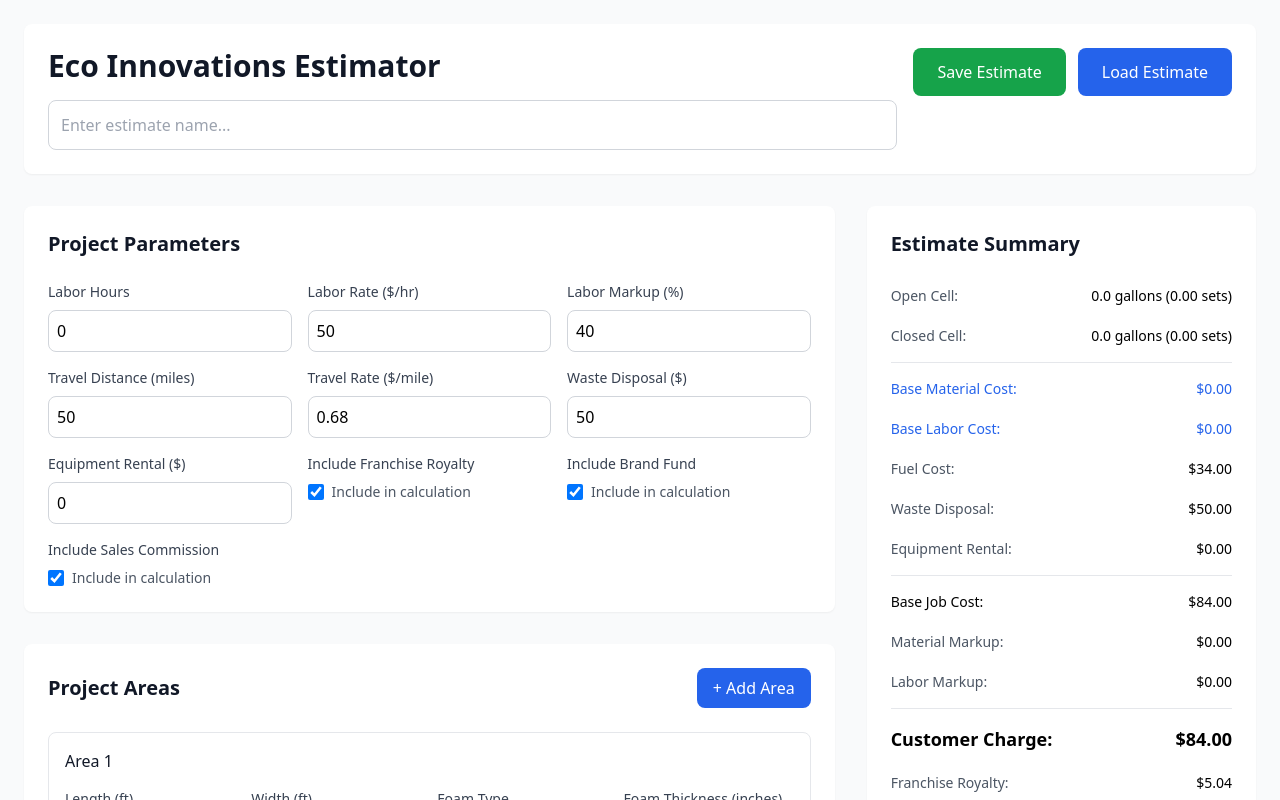
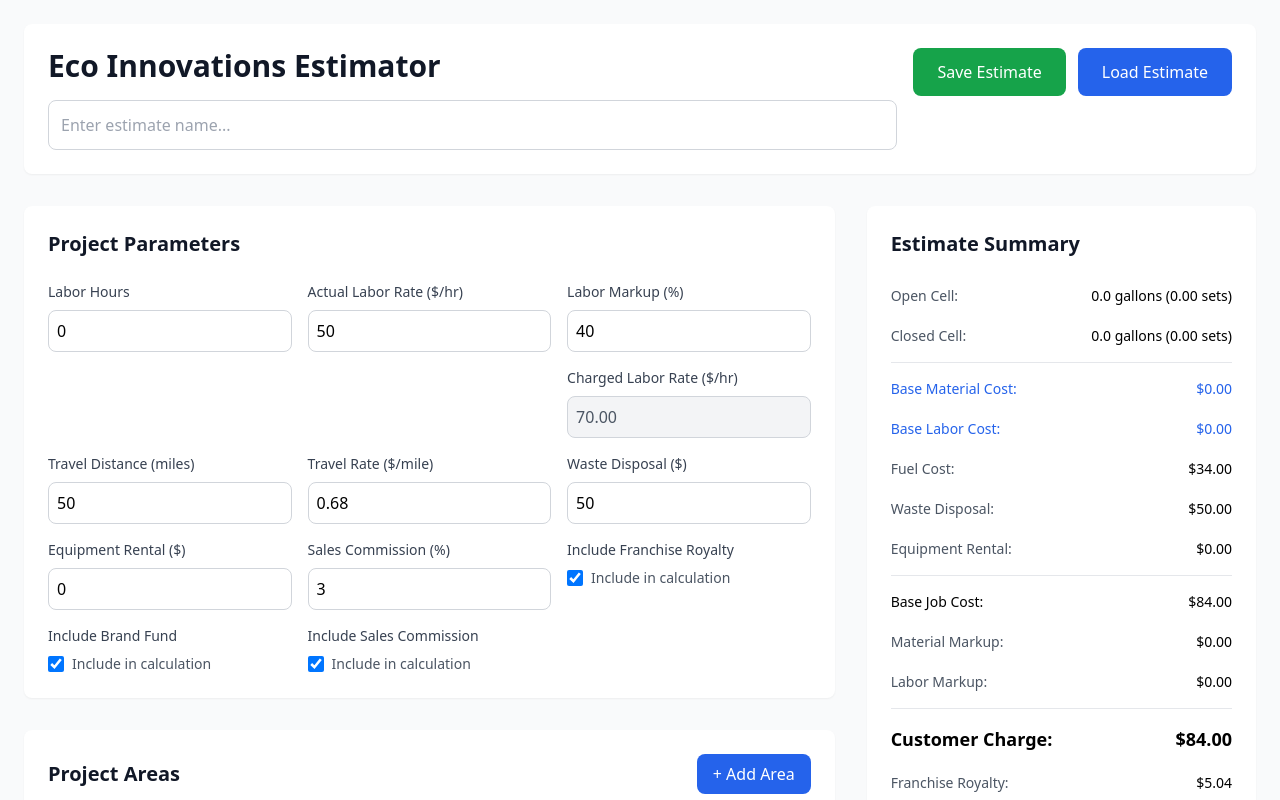
Before and after one commit to atjordan55/spray_foam_estimator_actuals, a React (Create React App) app: page / in a window 1280 px wide. Shown: the top 800 px of the page. Built offline with nearby package versions, Linux system fonts and the light colour scheme.

Commit message:
Update App.jsx

```diff
--- a/src/App.jsx
+++ b/src/App.jsx
@@ -1,4 +1,3 @@
-
 import React, { useState } from 'react';
 
 const MiniOutput = ({ sqft, gallons, sets, baseMaterialCost, markupAmount, totalCost }) => (
@@ -24,6 +23,7 @@ export default function SprayFoamEstimator() {
     travelRate: 0.68,
     wasteDisposal: 50,
     equipmentRental: 0,
+    salesCommission: 3,
     includeFranchiseRoyalty: true,
     includeBrandFund: true,
     includeSalesCommission: true
@@ -49,12 +49,14 @@ export default function SprayFoamEstimator() {
 
   const labelMap = {
     laborHours: "Labor Hours",
-    manualLaborRate: "Labor Rate ($/hr)",
+    manualLaborRate: "Actual Labor Rate ($/hr)",
     laborMarkup: "Labor Markup (%)",
+    chargedLaborRate: "Charged Labor Rate ($/hr)",
     travelDistance: "Travel Distance (miles)",
     travelRate: "Travel Rate ($/mile)",
     wasteDisposal: "Waste Disposal ($)",
     equipmentRental: "Equipment Rental ($)",
+    salesCommission: "Sales Commission (%)",
     includeFranchiseRoyalty: "Include Franchise Royalty",
     includeBrandFund: "Include Brand Fund",
     includeSalesCommission: "Include Sales Commission",
@@ -196,7 +198,7 @@ export default function SprayFoamEstimator() {
   const customerCost = totalBaseCost + materialMarkupAmount + laborMarkupAmount;
   const franchiseRoyalty = globalInputs.includeFranchiseRoyalty ? customerCost * 0.06 : 0;
   const brandFund = globalInputs.includeBrandFund ? customerCost * 0.01 : 0;
-  const salesCommission = globalInputs.includeSalesCommission ? customerCost * 0.03 : 0;
+  const salesCommission = globalInputs.includeSalesCommission ? customerCost * (globalInputs.salesCommission / 100) : 0;
   const totalFees = franchiseRoyalty + brandFund + salesCommission;
   const estimatedProfit = customerCost - totalBaseCost - totalFees;
   const profitMargin = (estimatedProfit / customerCost) * 100;
@@ -212,6 +214,9 @@ export default function SprayFoamEstimator() {
   const actualMarginColor = actualMargin < 25 ? "text-red-600" : actualMargin < 30 ? "text-yellow-600" : "text-green-600";
 
   const pitchOptions = Array.from({ length: 12 }, (_, i) => `${i + 1}/12`);
+
+  // Calculate the charged labor rate
+  const chargedLaborRate = globalInputs.manualLaborRate * (1 + (globalInputs.laborMarkup / 100));
 
   return (
     <div className="min-h-screen bg-gray-50">
@@ -248,7 +253,22 @@ export default function SprayFoamEstimator() {
             <div className="bg-white p-6 rounded-lg shadow-sm">
               <h2 className="text-xl font-bold text-gray-900 mb-6">Project Parameters</h2>
               <div className="grid grid-cols-1 md:grid-cols-2 lg:grid-cols-3 gap-4">
-                {Object.entries(globalInputs).map(([key, val]) => (
+                {Object.entries(globalInputs).map(([key, val]) => {
+                  if (key === 'salesCommission') {
+                      return (
+                          <div key={key}>
+                              <label className="block text-sm font-medium text-gray-700 mb-2">{labelMap[key] || key}</label>
+                              <input
+                                  type="number"
+                                  step="0.01"
+                                  value={val}
+                                  onChange={(e) => handleGlobalChange(key, e.target.value)}
+                                  className="w-full border border-gray-300 p-2 rounded-lg focus:ring-2 focus:ring-blue-500 focus:border-blue-500"
+                              />
+                          </div>
+                      );
+                  }
+                  return (
                       <div key={key}>
                           <label className="block text-sm font-medium text-gray-700 mb-2">{labelMap[key] || key}</label>
                           {key.startsWith('include') ? (
@@ -261,6 +281,26 @@ export default function SprayFoamEstimator() {
                                   />
                                   <span className="ml-2 text-sm text-gray-600">Include in calculation</span>
                               </div>
+                          ) : key === 'laborMarkup' ? (
+                              <>
+                                  <input
+                                      type="number"
+                                      step="0.01"
+                                      value={val}
+                                      onChange={(e) => handleGlobalChange(key, e.target.value)}
+                                      className="w-full border border-gray-300 p-2 rounded-lg focus:ring-2 focus:ring-blue-500 focus:border-blue-500"
+                                  />
+                                  <div className="mt-4">
+                                      <label className="block text-sm font-medium text-gray-700 mb-2">{labelMap['chargedLaborRate']}</label>
+                                      <input
+                                          type="number"
+                                          step="0.01"
+                                          value={chargedLaborRate.toFixed(2)}
+                                          readOnly
+                                          className="w-full border border-gray-300 p-2 rounded-lg bg-gray-100 text-gray-600"
+                                      />
+                                  </div>
+                              </>
                           ) : (
                               <input
                                   type="number"
@@ -271,7 +311,8 @@ export default function SprayFoamEstimator() {
                               />
                           )}
                       </div>
-                ))}
+                  );
+                })}
               </div>
             </div>
 
```
Lines whose indentation alone changed are shown as unchanged.
